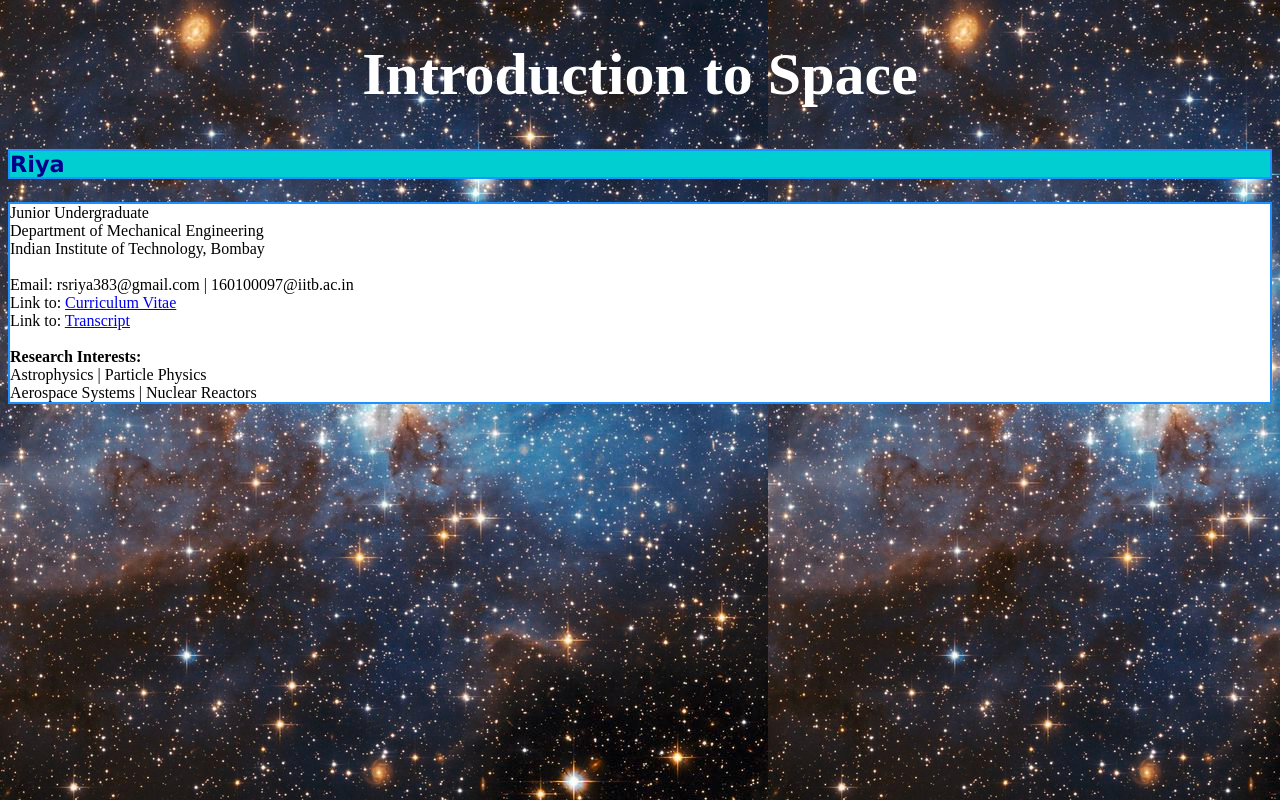
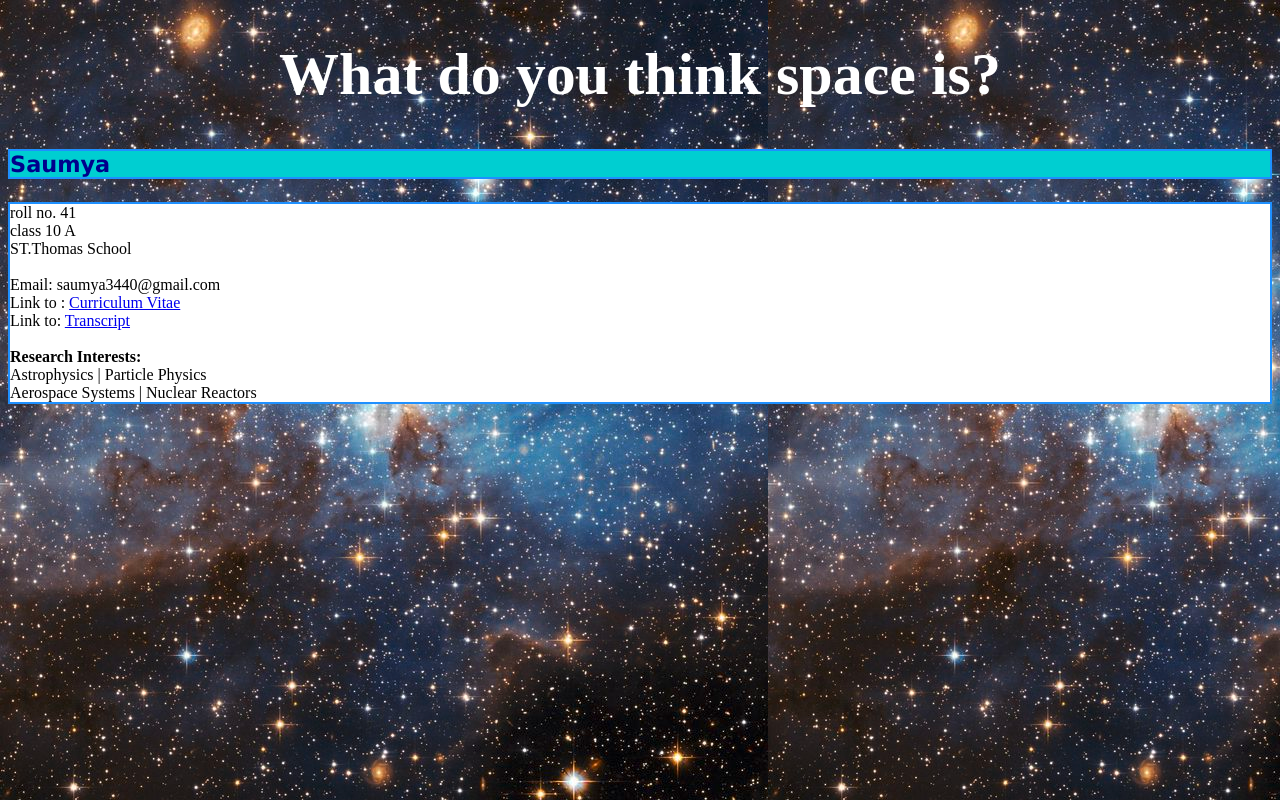
Before and after one commit to rsriya/rsriya.github.io, a plain HTML site: page space.html in a window 1280 px wide. Drawn offline with Linux system fonts and the light colour scheme.

Commit message:
Update space.html

```diff
--- a/space.html
+++ b/space.html
@@ -6,21 +6,21 @@
 
  <body style="background-image:url('background.jpg')">
 
- <h1 style="color:white; font-size:60px; text-align:center">Introduction to Space</h1>
+ <h1 style="color:white; font-size:60px; text-align:center">What do you think space is?</h1>
 
 <p style="color:darkblue; font-family:verdana; font-size:140%; background-color:DarkTurquoise; border:2px solid DodgerBlue"; margin-top: 1em;
-> <strong> Riya </strong> </p>
+> <strong> Saumya </strong> </p>
 <p style="background-color:white; border:2px solid DodgerBlue">
-Junior Undergraduate
+roll no. 41
 <br>
-Department of Mechanical Engineering
-<br>
-Indian Institute of Technology, Bombay
-<br>
+class 10 A
+ <br>
+ ST.Thomas School
+ <br>
   <br>
-Email: rsriya383@gmail.com | 160100097@iitb.ac.in
+Email: saumya3440@gmail.com
  <br>
- Link to: <a href="CV.pdf">Curriculum Vitae</a>
+ Link to : <a href="CV.pdf">Curriculum Vitae</a>
    <br>
   Link to: <a href="Transcript.pdf">Transcript</a>
  <br>
```
